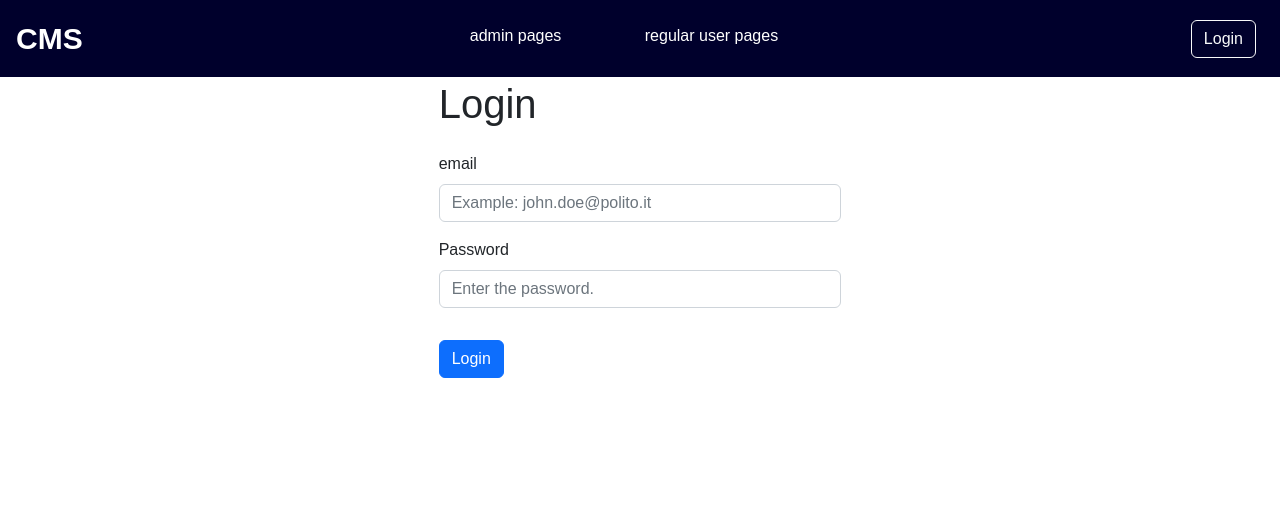
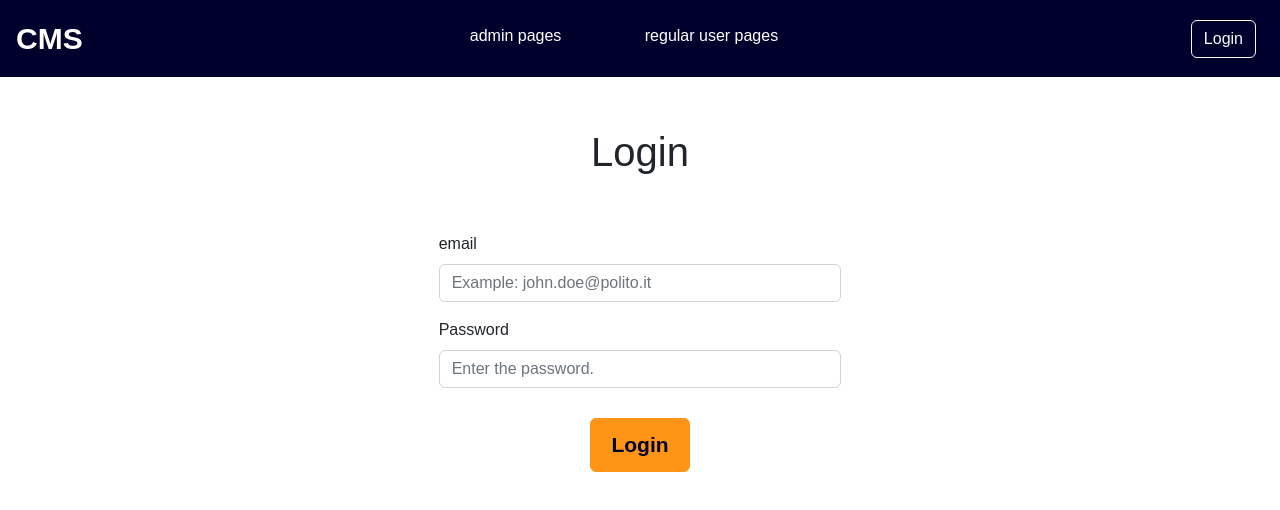
Before and after one commit to PegahYmd/small-CM, a React (Vite) app in the folder client/: page / in a window 1280 px wide. Both pictures are taken after a click on the button "Login". Shown: the top 510 px of the page. Built offline with nearby package versions, Linux system fonts and the light colour scheme; no server answers.

Commit message:
Login fixed changes

```diff
--- a/client/src/components/Auth.jsx
+++ b/client/src/components/Auth.jsx
@@ -16,9 +16,16 @@ function LoginForm(props) {
   const handleSubmit = (event) => {
     event.preventDefault();
     const credentials = { username, password };
+    var string1="admin"
+    props.login(credentials)
+      .then( () =>
 
-    props.login(credentials)
-      .then( () => navigate( "/" ) )
+          navigate( "/" )
+
+
+
+
+      )
       .catch((err) => {
         setErrorMessage(err.error); setShow(true);
       });
@@ -27,7 +34,7 @@ function LoginForm(props) {
   return (
     <Row className="vh-100 justify-content-md-center">
     <Col md={4} >
-    <h1 className="pb-3">Login</h1>
+    <h1 className="pb-5 pt-5 text-center">Login</h1>
 
       <Form  onSubmit={handleSubmit}>
           <Alert
@@ -55,7 +62,7 @@ function LoginForm(props) {
               required={true} minLength={6}
             />
           </Form.Group>
-          <Button className="mt-3" type="submit">Login</Button>
+          <Button className="login-btn" type="submit">Login</Button>
       </Form>
       </Col>
       </Row>
```
